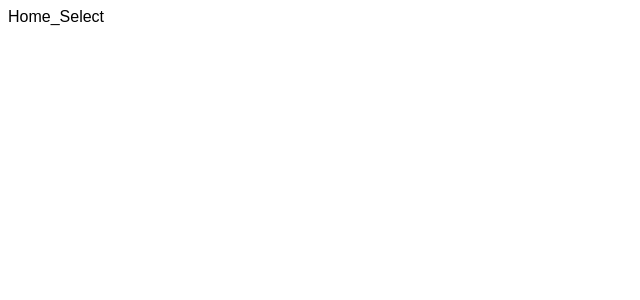
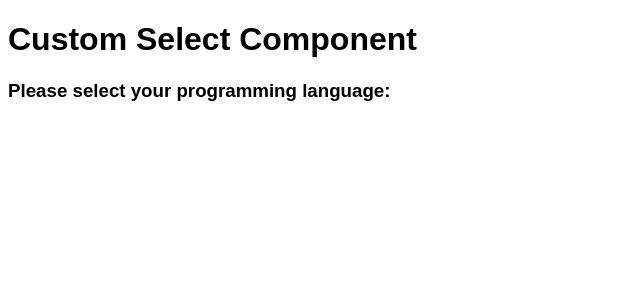
Before and after one commit to muazimmaqbool/Reactjs-with-Me, a React (Create React App) app: page / in a window 1280 px wide. Shown: the top 300 px of the page, without its empty margins (0-640 px from the left). Built offline with nearby package versions, Linux system fonts and the light colour scheme.

Commit message:
Basic setup

```diff
--- a/src/Custom Select/Home_Select.jsx
+++ b/src/Custom Select/Home_Select.jsx
@@ -1,8 +1,31 @@
-import React from 'react'
+import React, { useState } from 'react'
+/*
+->Creating Custom Select component:
+    1)Custom Select component is created in CustomSelect.jsx file
+    2)Home_Select.jsx file is created to use CustomSelect component.
+    3)Home_Select component is imported and used in App.jsx file
 
+*/
+const programmingLanguages=["JavaScript", "Python", "Java", "C++", "Ruby", "Go", "Swift", "Kotlin", "PHP", "TypeScript"];
 const Home_Select = () => {
+  const [language, setlanguage] = useState("");
   return (
-    <div>Home_Select</div>
+    <div>
+        <h1>Custom Select Component</h1>
+        <h3>Please select your programming language:</h3>
+        {/*
+        -> this is predefined select tag of html, we will create something similar from scratch in CustomSelect.jsx file
+        <select value={language} onChange={(e)=>setlanguage(e.target.value)}>
+            <option value="">Select Language</option>
+            {
+            programmingLanguages.map((lang, i)=>(
+                <option key={i} value={lang}>{lang}</option>
+            ))
+            }
+        </select> */}
+
+        {language!=="" && <h3>Selected Language is: {language}</h3>}
+    </div>
   )
 }
 
```
Also changed, not shown: src/Custom Select/CustomSelect.jsx (+8 -0 lines).
